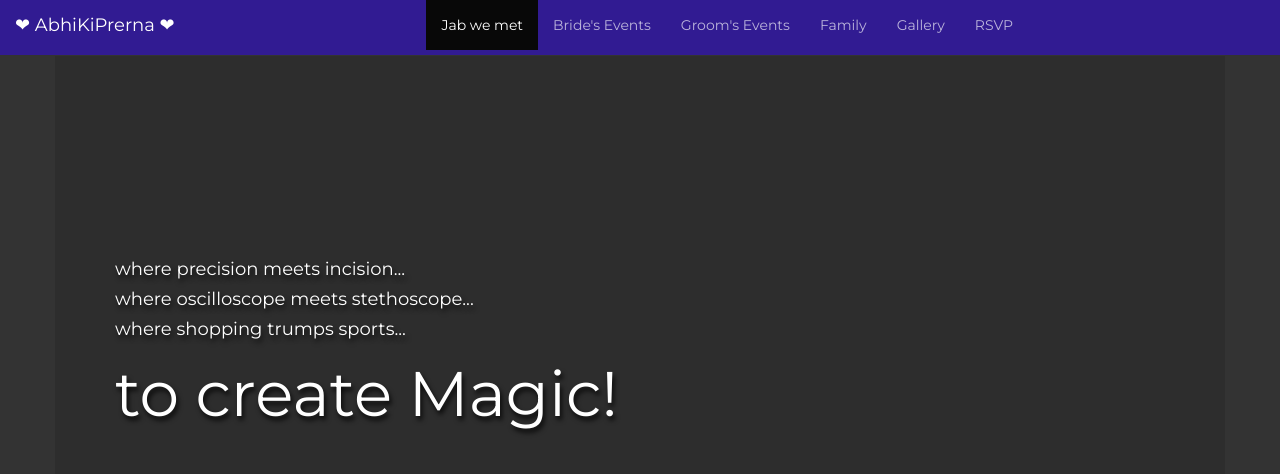
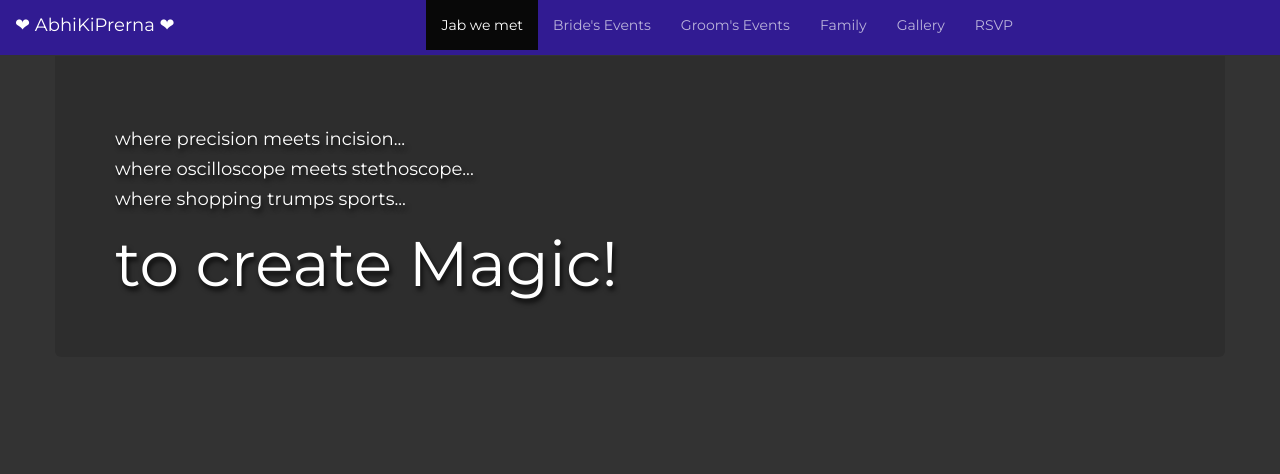
Before and after one commit to xenophene/wedding, a plain HTML site: page index.html in a window 1280 px wide. Both pictures are taken after a click on the tab "Jab we met". Drawn offline with Linux system fonts and the light colour scheme.

Commit message:
short front

```diff
--- a/css/full.css
+++ b/css/full.css
@@ -64,7 +64,7 @@ body {
     text-shadow: 2px 4px 5px rgba(0, 0, 0, 0.8);
 }
 .front {
-    padding-top: 250px;
+    padding-top: 120px;
     background-color: rgba(0, 0, 0, 0.12);
     color: #fff;
     text-shadow: 2px 4px 5px rgba(0, 0, 0, 0.8);
```
Also changed, not shown: 1 other file.
